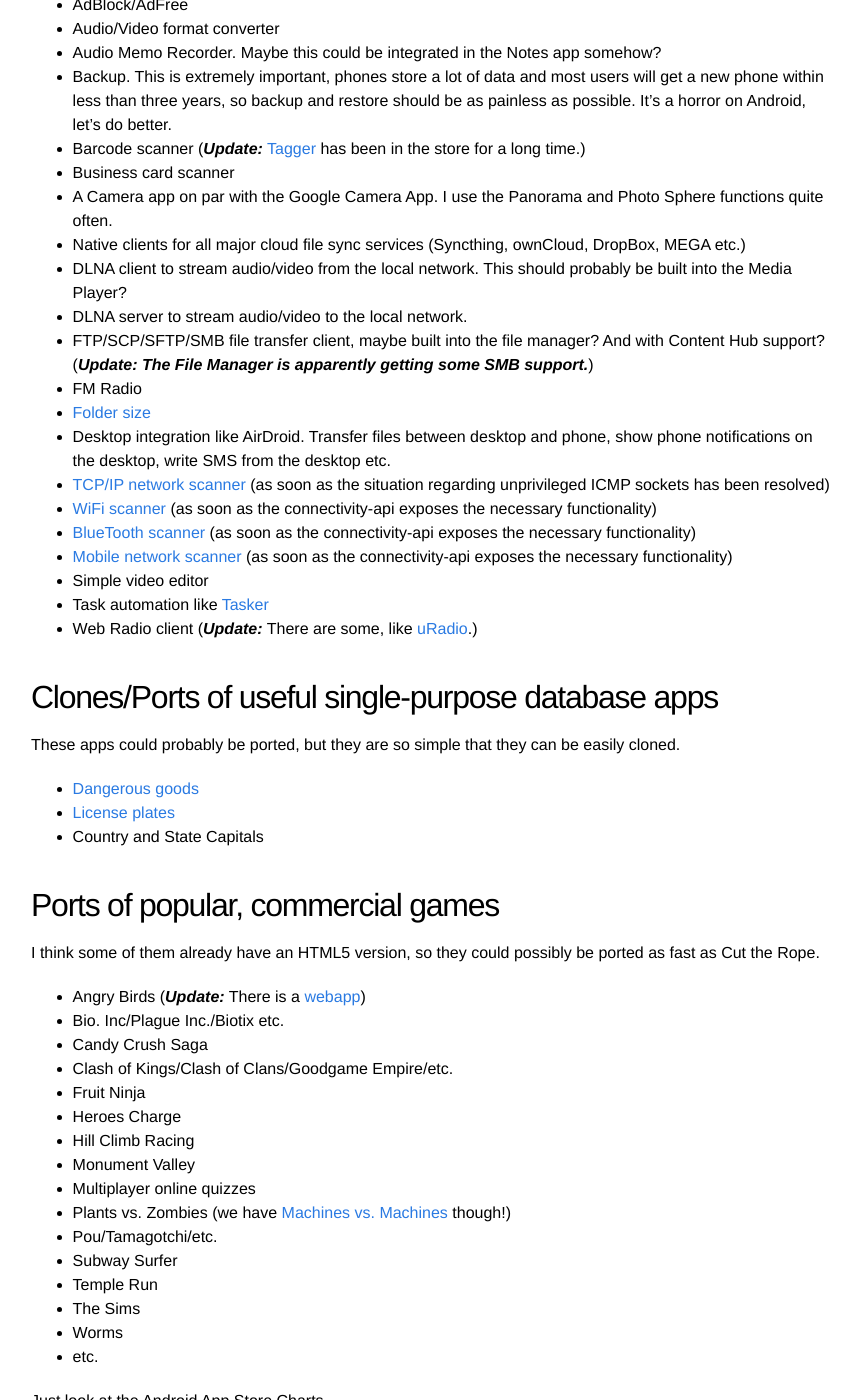
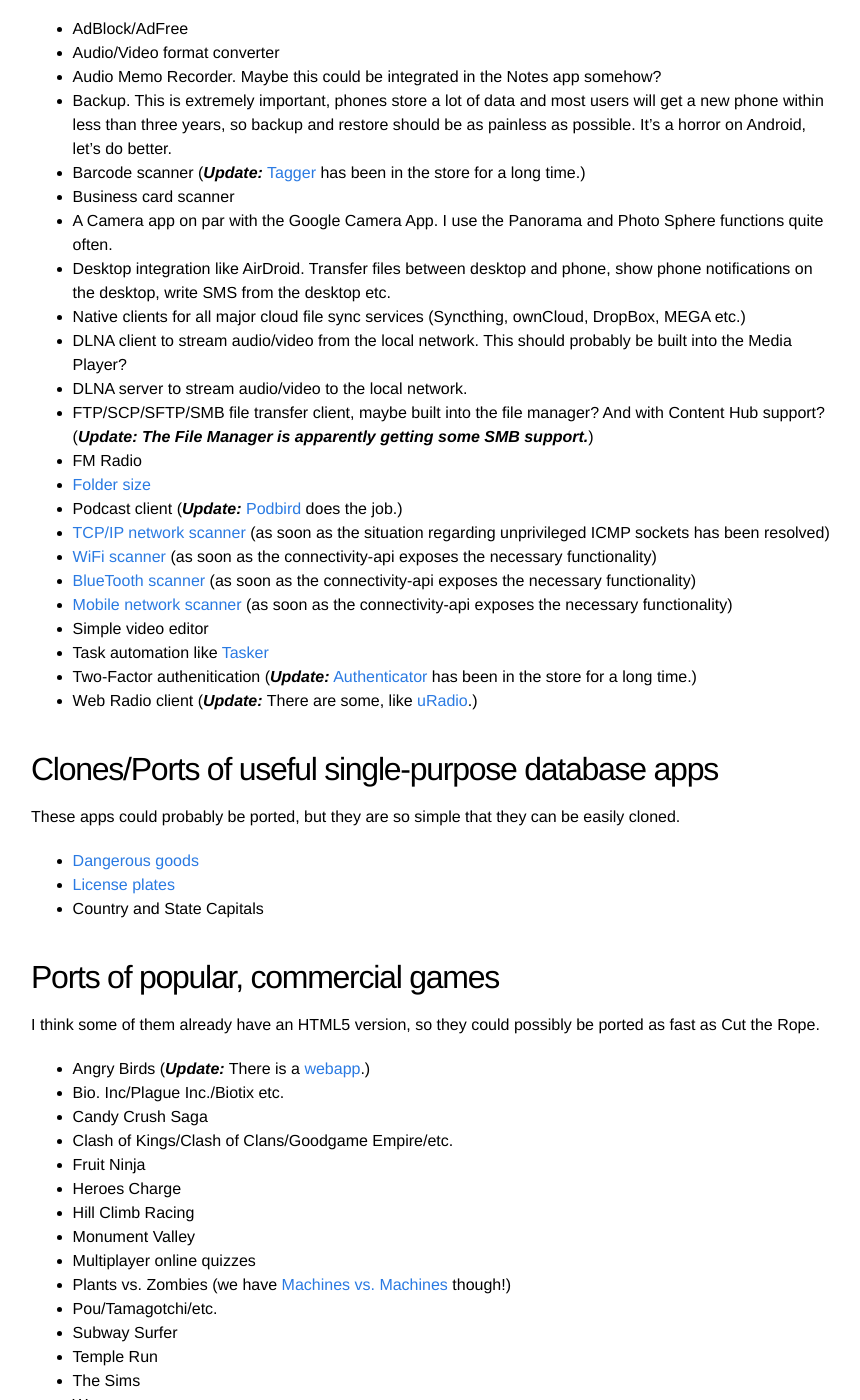
Before and after one commit to Sturmflut/sturmflut.github.io, a Jekyll site: the page built from _posts/2015-04-24-ubuntu-touch-app-wishlist-april-2015.markdown, in a window 1280 px wide and 1400 px high, scrolled down 1784 px. Shown: the whole window, without its empty margins (209-1069 px from the left). Built offline with Jekyll 4.4.1, drawn with Linux system fonts in a browser that asks for light colours; some of the changed text lies outside the part shown.

Commit message:
Update post "Ubuntu Touch app wishlist and status (April 2015)"

```diff
--- a/_posts/2015-04-24-ubuntu-touch-app-wishlist-april-2015.markdown
+++ b/_posts/2015-04-24-ubuntu-touch-app-wishlist-april-2015.markdown
@@ -20,13 +20,15 @@ If you are looking for an app idea to implement or are looking for a developer w
 
 - [Car Finder][android-carfinder]
 
-- Bubble level (there is [Level][level-appexplorer])
+- Bubble level (***Update:*** There is [Level][level-appexplorer].)
 
 - Metal detector (...if [this][android-metal] can be taken seriously)
 
+- Metronome (***Update:*** There is [uMetronome][uMetronome-appexplorer].)
+
 - [Sound Meter][android-soundmeter] (with calibration profiles for known devices)
 
-- Torch (there is [uTorch][utorch-appexplorer])
+- Torch (***Update:*** There is [uTorch][utorch-appexplorer].)
 
 
 
@@ -84,6 +86,8 @@ I think we need clones of these because Ubuntu Touch is too different from other
 
 - A Camera app on par with the Google Camera App. I use the Panorama and Photo Sphere functions quite often.
 
+- Desktop integration like AirDroid. Transfer files between desktop and phone, show phone notifications on the desktop, write SMS from the desktop etc.
+
 - Native clients for all major cloud file sync services (Syncthing, ownCloud, DropBox, MEGA etc.)
 
 - DLNA client to stream audio/video from the local network. This should probably be built into the Media Player?
@@ -96,7 +100,7 @@ I think we need clones of these because Ubuntu Touch is too different from other
 
 - [Folder size][foldersize]
 
-- Desktop integration like AirDroid. Transfer files between desktop and phone, show phone notifications on the desktop, write SMS from the desktop etc.
+- Podcast client (***Update:*** [Podbird][podbird-appexplorer] does the job.)
 
 - [TCP/IP network scanner]({% post_url 2015-01-17-unprivileged-icmp-sockets-on-linux %}) (as soon as the situation regarding unprivileged ICMP sockets has been resolved)
 
@@ -108,6 +112,8 @@ I think we need clones of these because Ubuntu Touch is too different from other
 - Simple video editor
 
 - Task automation like [Tasker][tasker]
+
+- Two-Factor authenitication (***Update:*** [Authenticator][authenticator-appexplorer] has been in the store for a long time.)
 
 - Web Radio client (***Update:*** There are some, like [uRadio][uradio-appexpplorer].)
 
@@ -133,7 +139,7 @@ These apps could probably be ported, but they are so simple that they can be eas
 
 I think some of them already have an HTML5 version, so they could possibly be ported as fast as Cut the Rope.
 
-- Angry Birds (***Update:*** There is a [webapp][angrybirds-appexplorer])
+- Angry Birds (***Update:*** There is a [webapp][angrybirds-appexplorer].)
 
 - Bio. Inc/Plague Inc./Biotix etc.
 
@@ -205,6 +211,8 @@ The source code for the following apps can mostly be found somewhere on the Inte
 
 The source code for the following apps is not available, and they often rely on proprietary APIs, so we probably have to nag the authors.
 
+- Bandsintown. A webapp will not be enough since the app can scan the music files on your device and discover your favourite bands this way.
+
 - Booking.com, Airbnb, Kayak, EBookers and friends. There are webapps, but native apps come with useful features like offline support.
 
 - Carsharing apps. A webapp may be enough, but I am not sure as I don't use Carsharing.
@@ -249,7 +257,7 @@ The source code for the following apps is not available, and they often rely on
 
 - Secure Online Banking for multiple accounts.
 
-- Personal finance management (***Update:*** There is [Chancho][chancho-appexplorer]
+- Personal finance management (***Update:*** There is [Chancho][chancho-appexplorer].)
 
 - [Prey][prey] or some other anti-theft system.
 
@@ -269,7 +277,7 @@ The source code for the following apps is not available, and they often rely on
 
 - TripAdvisor: There is a webapp, but the native app can download content for offline use.
 
-- Uber/MyTaxi/etc.
+- Uber/MyTaxi/etc. (***Update:*** There is [Uber][uber-appexplorer].)
 
 - WeChat for chinese users.
 
@@ -364,9 +374,13 @@ The source code for the following apps is not available, and they often rely on
 [noughts-and-crosses]: https://github.com/jamesodhunt/qml-noughts-and-crosses
 [zttt-appexplorer]: https://uappexplorer.com/app/com.ubuntu.developer.roman2861.zttt
 
+[authenticator-appexplorer]: https://uappexplorer.com/app/com.ubuntu.developer.mzanetti.ubuntu-authenticator
+
 [uradio-appexpplorer]: https://uappexplorer.com/app/uradio.rubenxparra
 
 [foldersize]: https://play.google.com/store/apps/details?id=com.foldersize
+
+[podbird-appexplorer]: https://uappexplorer.com/app/com.mikeasoft.podbird
 
 [gefahrguthelfer]: https://play.google.com/store/apps/details?id=at.knorre.dangerousgoods
 
@@ -383,14 +397,13 @@ The source code for the following apps is not available, and they often rely on
 [prey]: https://preyproject.com/
 
 [aard]: http://aarddict.org/
+[sturmflut-cslob]: https://github.com/Sturmflut/cslob
 
 [db-navigator]: http://www.bahn.de/p/view/buchung/mobil/db-navigator.shtml
 
 [handyticket]: https://www.handyticket.de/
 
 [fahrplan]: https://uappexplorer.com/app/com.ubuntu.developer.mzanetti.fahrplan2
-
-[sturmflut-cslob]: https://github.com/Sturmflut/cslob
 
 [osmand]: http://osmand.net/
 
```
Also changed, not shown: other parts of _posts/2015-04-24-ubuntu-touch-app-wishlist-april-2015.markdown (+5 -1 lines).
